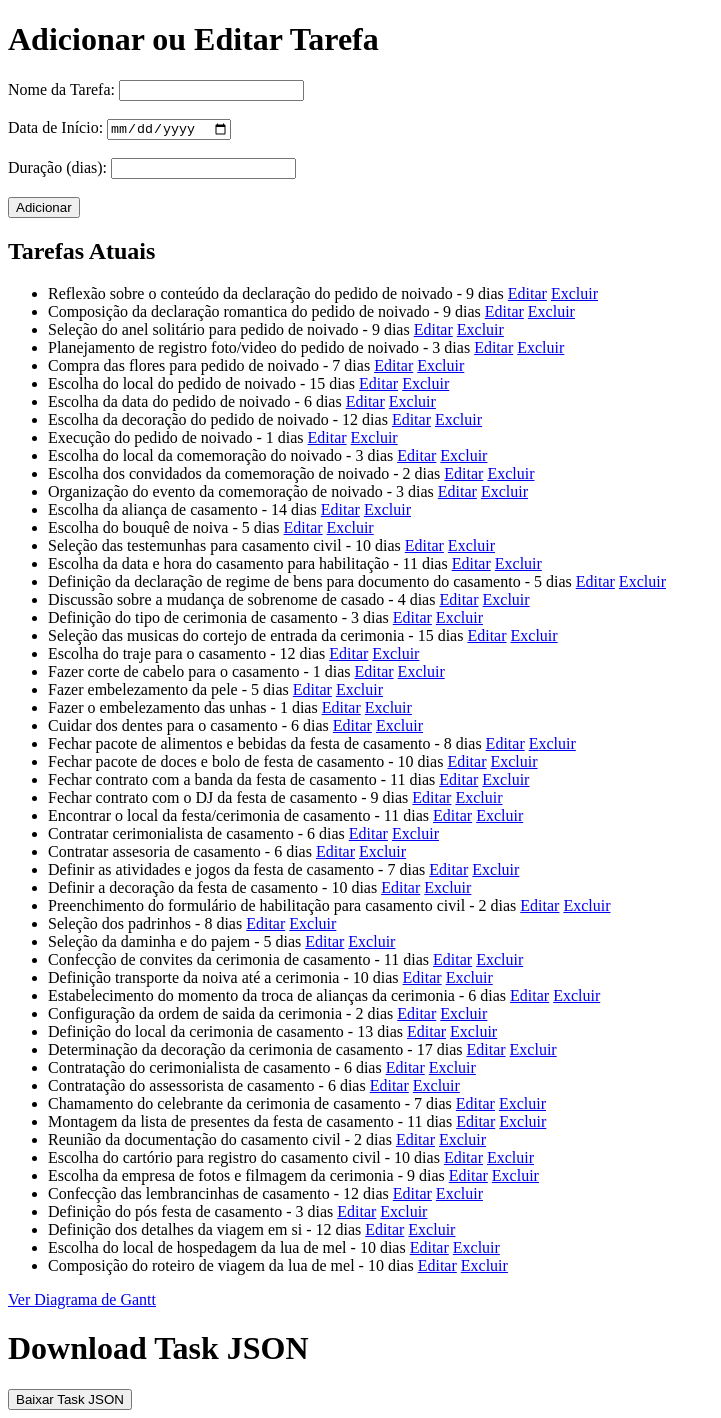
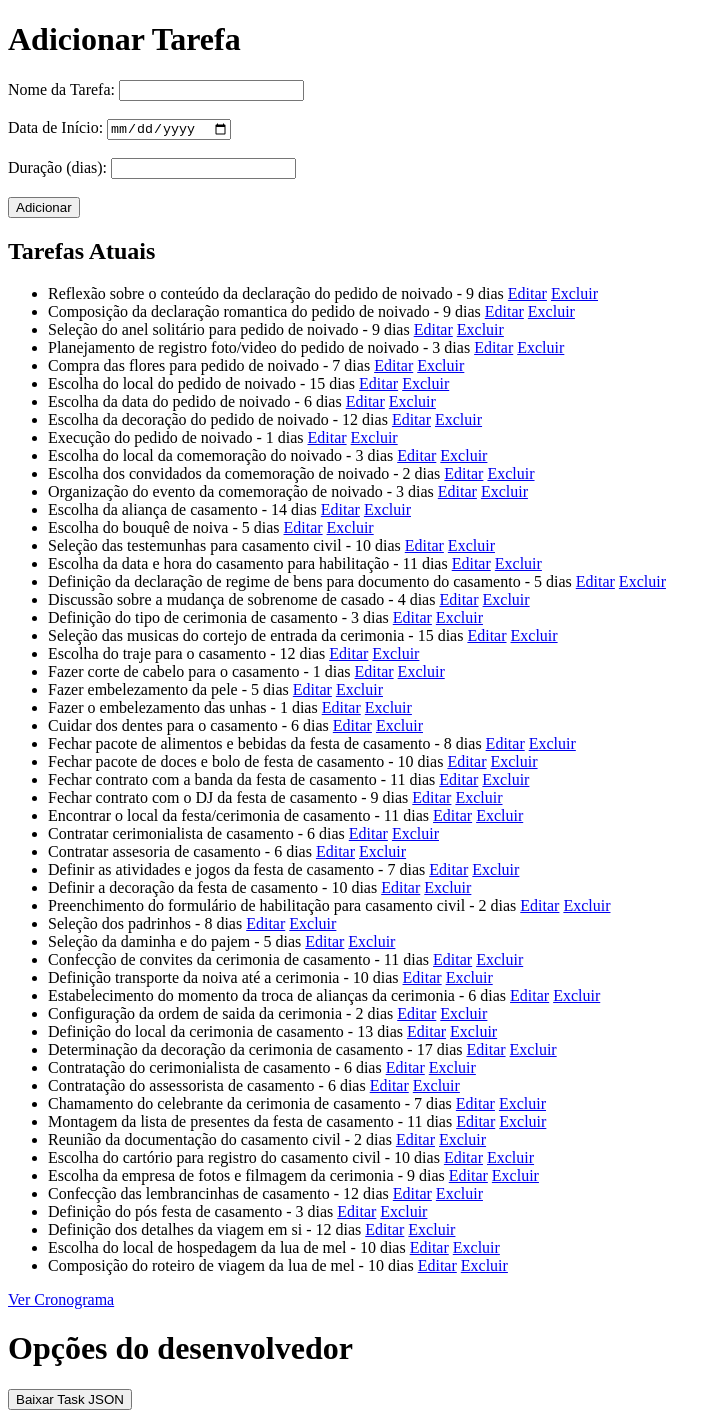
Before and after one commit to vikithorlb/gantt-project, a Flask app: page / in a window 1280 px wide. Shown: the whole page, without its empty margins (0-721 px from the left). Run offline with Flask 2, Linux system fonts and the light colour scheme.

Commit message:
Update index.html

```diff
--- a/templates/index.html
+++ b/templates/index.html
@@ -6,7 +6,7 @@
     <title>Gerenciamento de Tarefas</title>
 </head>
 <body>
-    <h1>Adicionar ou Editar Tarefa</h1>
+    <h1>Adicionar Tarefa</h1>
     <form method="post" action="/">
         <input type="hidden" id="task_id" name="task_id" value="{{ task.ID if task else '' }}">
 
@@ -33,10 +33,10 @@
         {% endfor %}
     </ul>
 
-    <a href="/gantt">Ver Diagrama de Gantt</a>
+    <a href="/gantt">Ver Cronograma</a>
 
     <!-- Botão de download para o arquivo tasks.json -->
-    <h1>Download Task JSON</h1>
+    <h1>Opções do desenvolvedor</h1>
     <a href="/download-task">
         <button type="button">Baixar Task JSON</button>
     </a>
```
